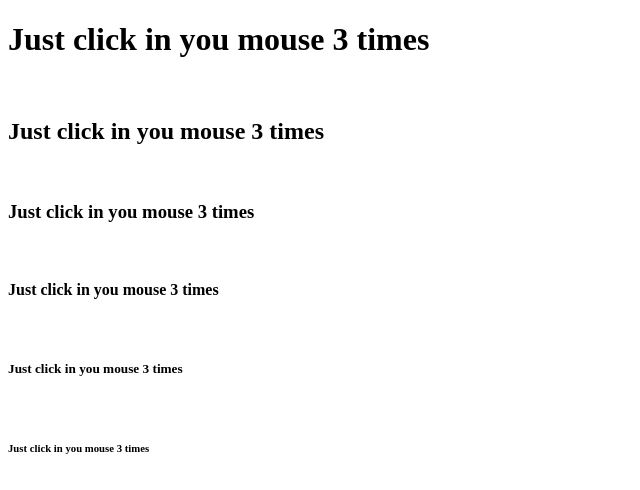
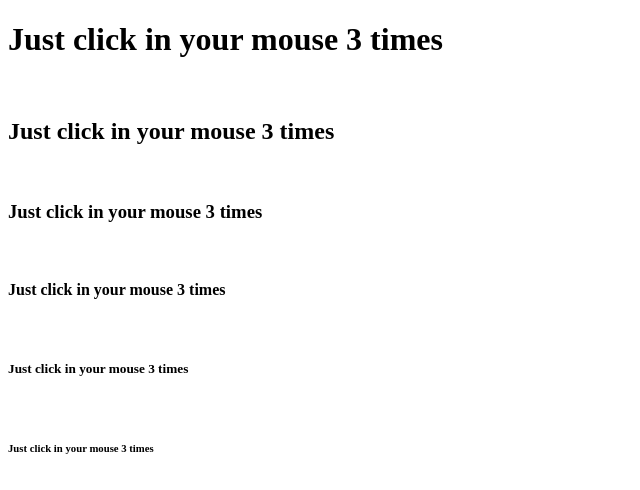
Before and after one commit to gigla-kamashidze/gigla, a plain HTML site: page index.html in a window 1280 px wide. Shown: the whole page, without its empty margins (0-640 px from the left). Drawn offline with Linux system fonts and the light colour scheme.

Commit message:
Update index.html

```diff
--- a/index.html
+++ b/index.html
@@ -7,12 +7,12 @@
     <title>Hack Nasa</title>
 </head>
 <body>
-    <h1> Just click in you mouse 3 times</h1> <br/>
+    <h1> Just click in your mouse 3 times</h1> <br/>
 
-    <h2> Just click in you mouse 3 times</h2> <br/>
-    <h3> Just click in you mouse 3 times</h3> <br/>
-    <h4> Just click in you mouse 3 times</h4> <br/>
-    <h5> Just click in you mouse 3 times</h5> <br/>
-    <h6> Just click in you mouse 3 times</h6>
+    <h2> Just click in your mouse 3 times</h2> <br/>
+    <h3> Just click in your mouse 3 times</h3> <br/>
+    <h4> Just click in your mouse 3 times</h4> <br/>
+    <h5> Just click in your mouse 3 times</h5> <br/>
+    <h6> Just click in your mouse 3 times</h6>
 </body>
 </html>
```
